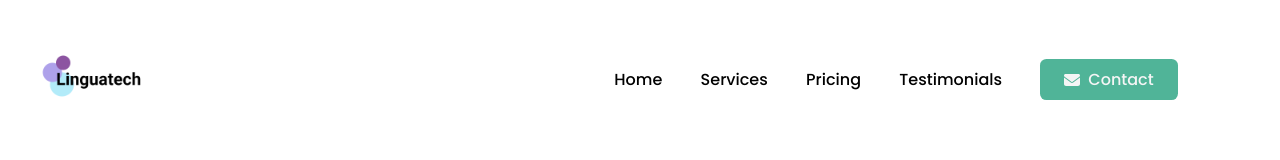
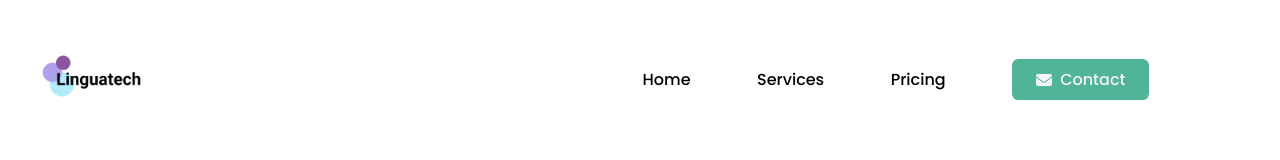
Before and after one commit to k1ssa1/linguatech-client-app, a React (Vite) app: page / in a window 1280 px wide. Shown: the top 160 px of the page. Built offline with nearby package versions, Linux system fonts and the light colour scheme.

Commit message:
remove testimonails mentions

```diff
--- a/src/apps/main/Homepage.jsx
+++ b/src/apps/main/Homepage.jsx
@@ -10,7 +10,7 @@ const Homepage = () => {
         <>
             <Helmet>
                 <title>Top online English courses & coaching - Linguatech</title>
-                <meta name="description" content="Discover linguatech, a plateform offering effiecient English courses online. Discover our services and pricing. Read our latest testimonalis. Enroll in our program by filling our form." />
+                <meta name="description" content="Discover linguatech, a plateform offering effiecient English courses online. Discover our services and pricing. Enroll in our program by filling our form." />
                 <meta name="description" content="Best English courses, Online English coaching, English tutoring services, Enrollment form" />
             </Helmet>
             <Navbar/>
--- a/src/components/navigation/navbar/Navbar.jsx
+++ b/src/components/navigation/navbar/Navbar.jsx
@@ -51,9 +51,6 @@ const Navbar = () => {
             <Link to="#pricing">pricing</Link>
         </li>
         <li className={styles.list_item}>
-            <Link to="#pricing">testimonials</Link>
-        </li>
-        <li className={styles.list_item}>
             <Link to="#contact"><FaEnvelope size={16}/>contact</Link>
         </li>
       </ul>
```
